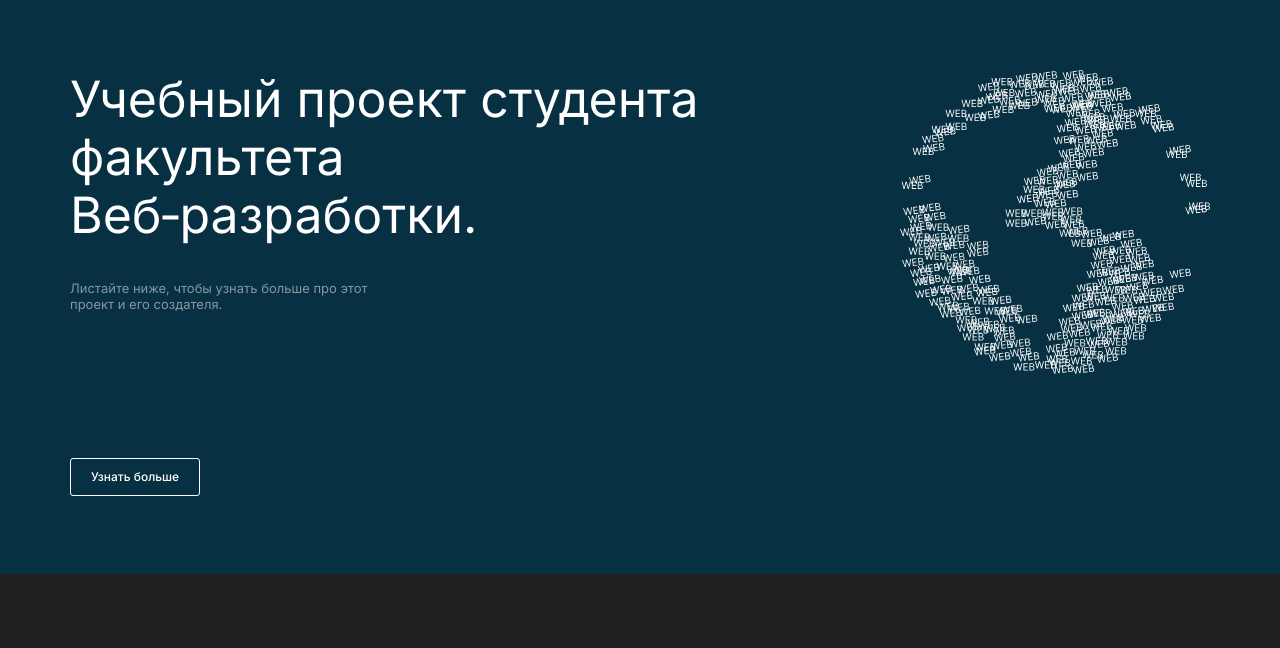
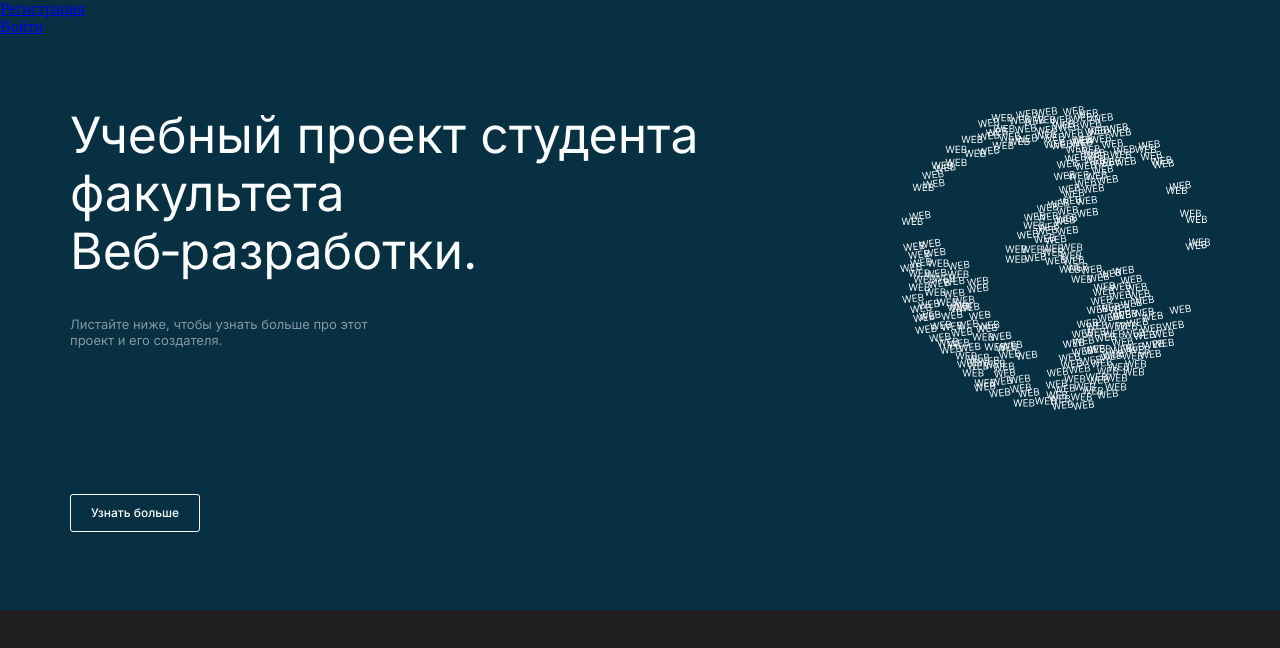
Before and after one commit to forestpk13/movies-explorer-frontend, a React (Create React App) app: page / in a window 1280 px wide. Shown: the top 648 px of the page. Built offline with nearby package versions, Linux system fonts and the light colour scheme.

Commit message:
header component added

```diff
--- a/src/components/App/App.jsx
+++ b/src/components/App/App.jsx
@@ -1,5 +1,6 @@
 import { Route, Routes } from 'react-router-dom';
 import Landing from '../Landing/Landing';
+import Header from '../Header/Header';
 
 import './App.css';
 
@@ -7,6 +8,7 @@ function App() {
   return (
       <div className="page">
           <>
+            <Header/>
             <Routes>
               <Route path='/' element={<Landing />} />
             </Routes>
--- /dev/null
+++ b/src/components/Header/Header.css
@@ -0,0 +1,12 @@
+.header {
+  margin: 0;
+}
+
+.header__auth-links {
+  margin: 0;
+  padding: 0;
+}
+
+.header_page_main {
+  background-color: #073042;
+}
--- /dev/null
+++ b/src/components/Header/Header.jsx
@@ -0,0 +1,64 @@
+import { useState, useEffect } from 'react';
+import { useLocation } from 'react-router-dom';
+import { Link } from 'react-router-dom';
+import './Header.css';
+
+function Header() {
+  let location = useLocation();
+  const [isMainPageHeader, setIsMainPageHeader] = useState(false);
+
+  const switchHeaderBackToBlue = () => {
+    setIsMainPageHeader(true);
+  };
+
+  const switchHeaderBackToDark = () => {
+    setIsMainPageHeader(false);
+  }
+
+//Функция проверки страницы, на которой находится пользователь
+  const checkCurrentPage = () => {
+    if(location.pathname === '/') {
+      switchHeaderBackToBlue();
+    } else {
+      switchHeaderBackToDark();
+    }
+  }
+
+  //При смене url, на какой странице находится пользователь, и выставляем нужный цвет фона
+  useEffect(() => {
+    checkCurrentPage();
+  }, [location.pathname]);
+
+
+  return (
+    <header className={`header' ${isMainPageHeader ? 'header_page_main' : ''}`}>
+      <Link
+        className='header__logo'
+        to='/'
+        title='На главную'
+        />
+      <nav className='header__auth'>
+        <ul className='header__auth-links'>
+          <li>
+            <Link
+              className='header__auth-link'
+              to='/signup'
+              >
+                Регистрация
+            </Link>
+          </li>
+          <li>
+            <Link
+              className='header__auth-link header__auth-link_marked'
+              to='/signin'
+              >
+                Войти
+            </Link>
+          </li>
+        </ul>
+      </nav>
+    </header>
+  )
+};
+
+export default Header;
```
